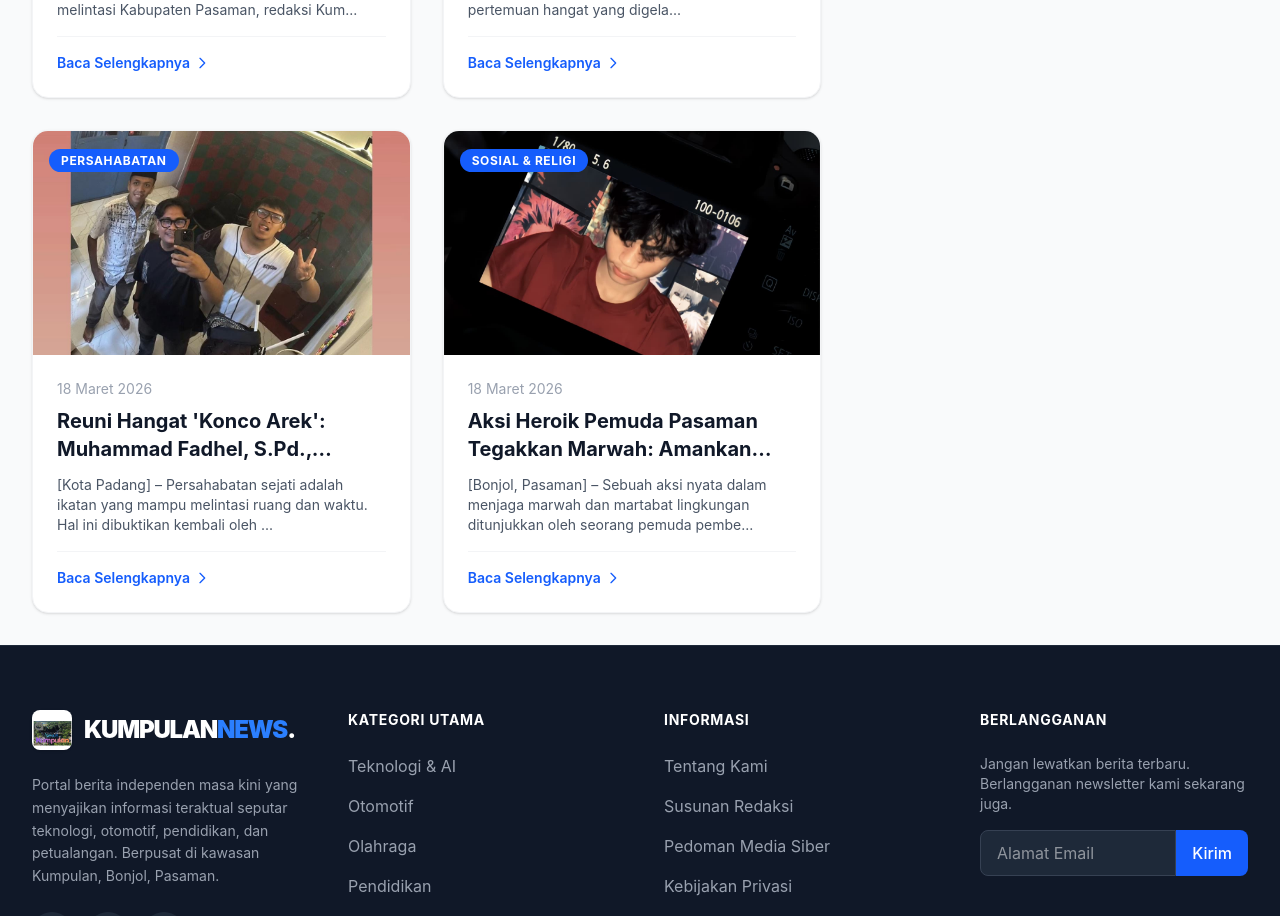
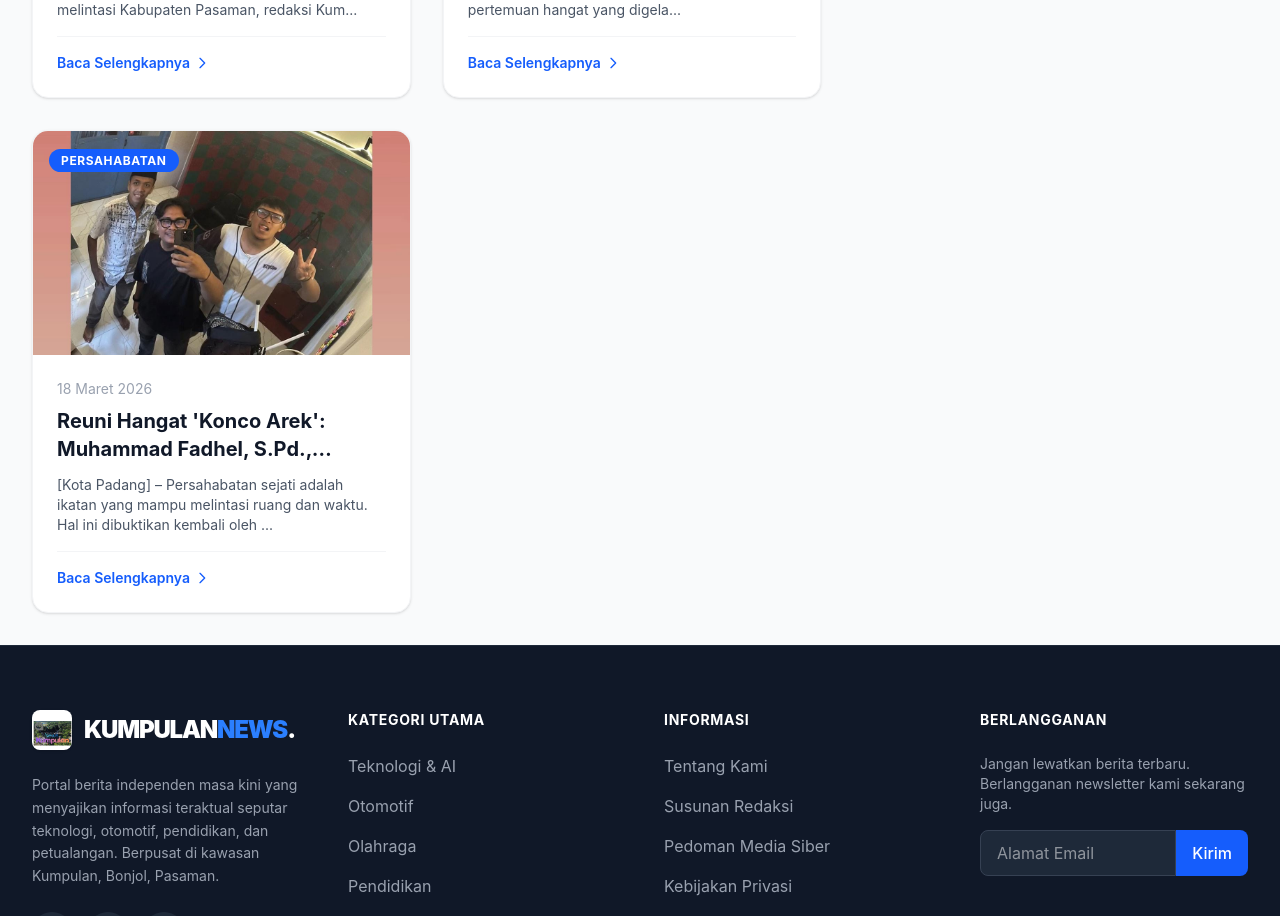
Before and after one commit to minangcoding/Kumpulan, a React (Vite) app: page / in a window 1280 px wide. Shown: the part 4881-5797 px from the top of the page. Built offline with nearby package versions, Linux system fonts and the light colour scheme.

Commit message:
Final: Full adminvvvvvvv

```diff
--- a/src/data/newsData.js
+++ b/src/data/newsData.js
@@ -314,19 +314,4 @@ Istilah "konco arek" sangat tepat menggambarkan hubungan mereka. Bukan sekadar t
 Untuk mengunci kenangan dalam bentuk fisik, mereka memilih Amiga Photo Box sebagai destinasi utama. Suasana penuh tawa pecah saat ketiganya berpose spontan di depan kamera, mencoba berbagai gaya yang mengingatkan mereka pada masa-masa seru di sekolah dulu. Bagi mereka, hasil foto box tersebut bukan sekadar gambar, melainkan simbol bahwa meskipun waktu terus berjalan, kedekatan dan kekompakan mereka tidak akan pernah luntur.`,
     isHeadline: false,
   },
-{
-  id: 18,
-  title: "Aksi Heroik Pemuda Pasaman Tegakkan Marwah: Amankan Pelaku Tindak Asusila demi Penegakan Hukum Islam",
-  category: "Sosial & Religi",
-  date: "18 Maret 2026",
-  image: "/Peb.jpeg",
-  content: `**[Bonjol, Pasaman]** – Sebuah aksi nyata dalam menjaga marwah dan martabat lingkungan ditunjukkan oleh seorang pemuda pemberani di kawasan Pasaman. Dengan kesigapan dan keberanian tinggi, pemuda ini berhasil melakukan tindakan pencegahan serta mengamankan sepasang oknum di bawah umur yang kedapatan melakukan aksi tidak senonoh di ruang publik.
-
-**Menjaga Marwah di Tengah Minimnya Edukasi**
-Peristiwa yang memprihatinkan ini melibatkan pelaku yang tergolong masih sangat belia dan dinilai masih minim mendapatkan pendidikan serta bimbingan moral yang memadai. Melihat adanya penyimpangan yang mencederai nilai-nilai agama, sang pemuda pemberani tersebut mengambil langkah tegas untuk menghentikan perbuatan tersebut sebelum berkembang menjadi tindakan yang lebih jauh. Tindakan ini dilakukan sebagai bentuk nyata kepedulian terhadap penegakan hukum Islam dan norma sosial yang berlaku di tengah masyarakat.
-
-**Komitmen Amar Ma'ruf Nahi Munkar**
-Aksi penangkapan ini berjalan dengan tertib guna menghindari hal-hal yang tidak diinginkan. Sang pemuda menekankan bahwa apa yang dilakukannya adalah bentuk tanggung jawab kolektif untuk melindungi generasi muda dari pergaulan bebas. Harapannya, kejadian ini menjadi pengingat bagi para orang tua dan pendidik untuk lebih memperketat pengawasan serta membekali anak-anak dengan pemahaman agama yang kuat agar kehormatan diri dan daerah tetap terjaga.`,
-  isHeadline: false,
-},
 ];
```
Lines whose indentation alone changed are shown as unchanged.
